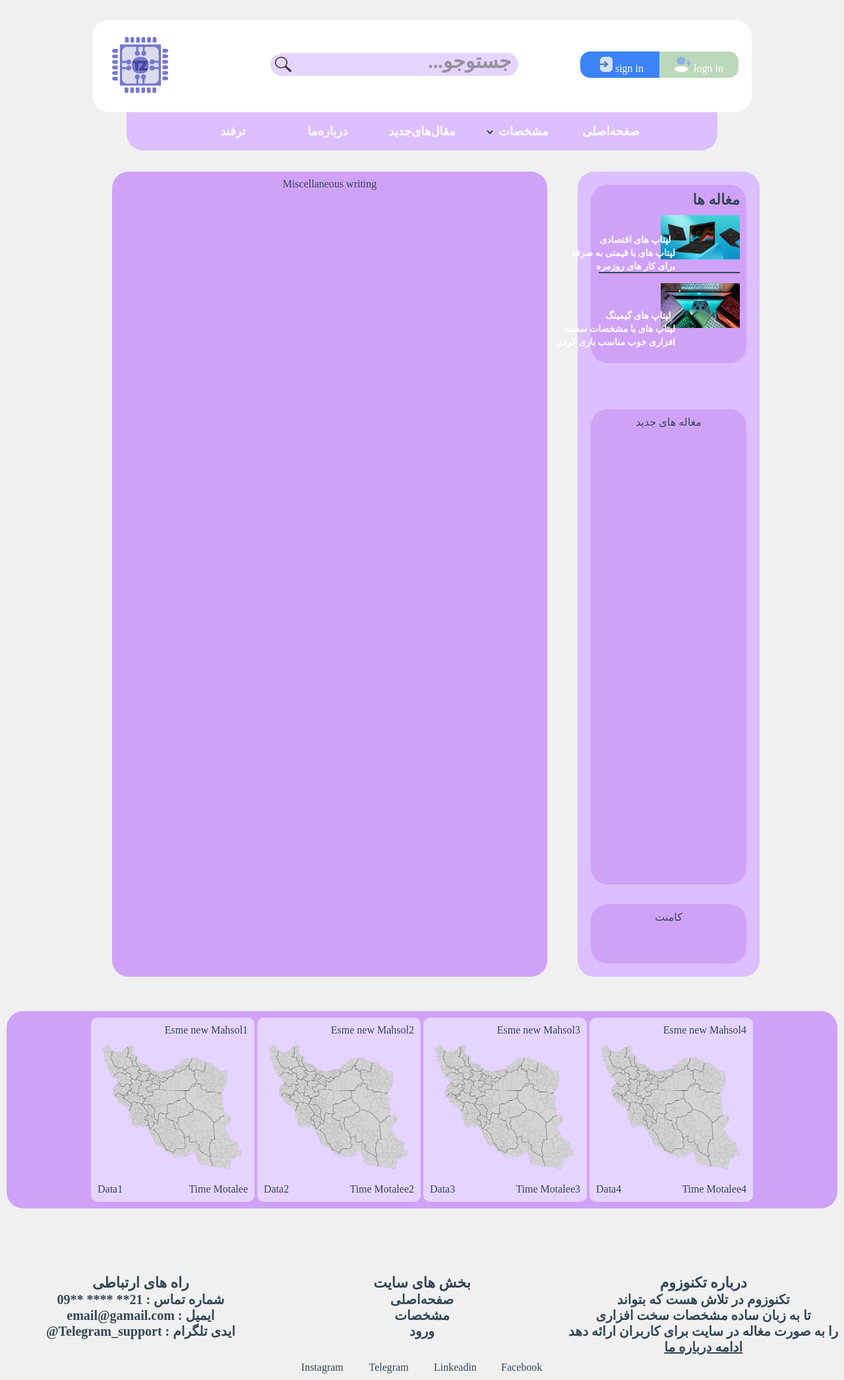
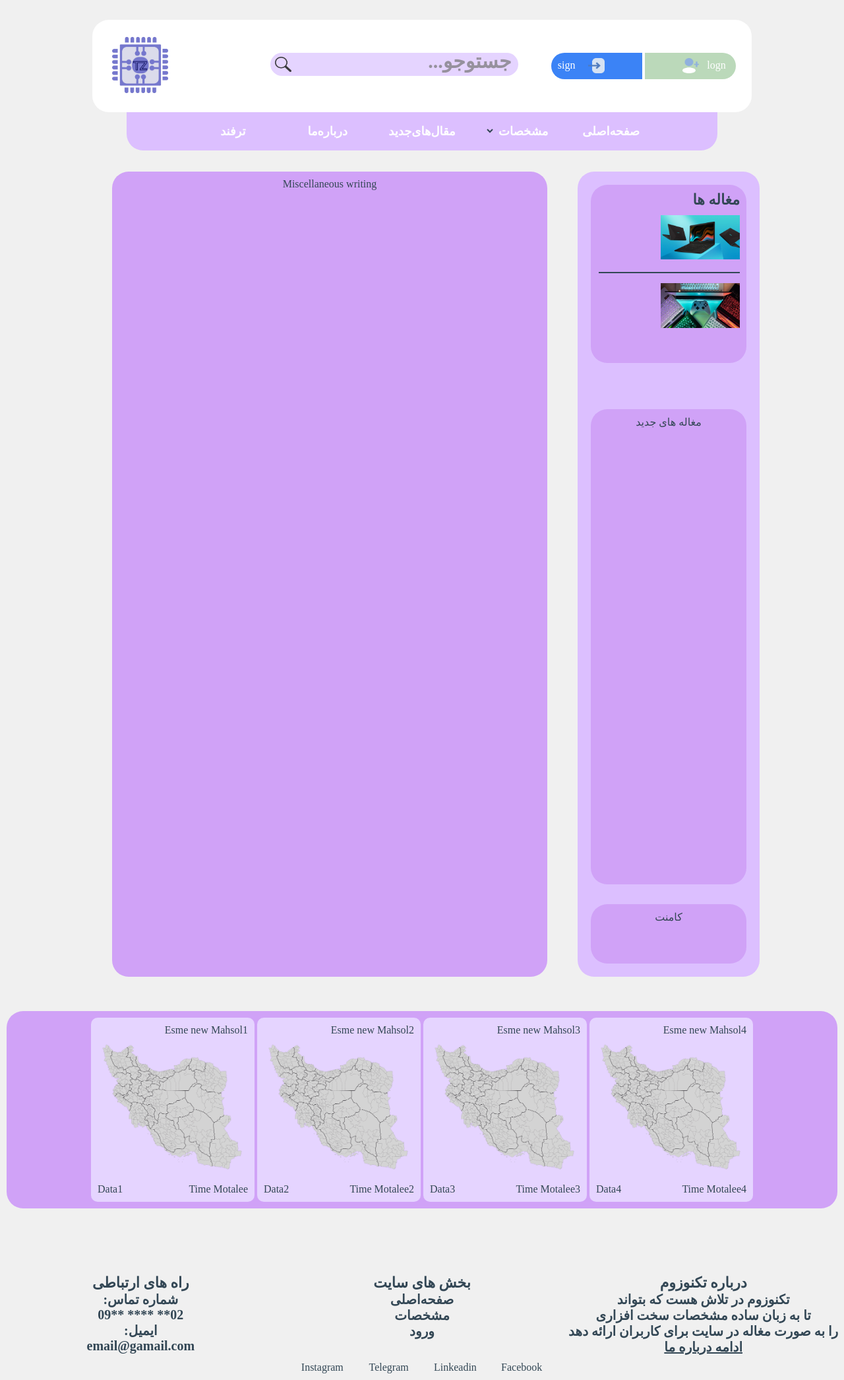
Before and after one commit to amIwrnkm/Website, a PHP site: page /html/Homepage.html in a window 1280 px wide. Shown: the whole page at 66% size. Run offline with PHP 8.4, Linux system fonts and the light colour scheme.

Commit message:
The first layout of mobile and tablet

```diff
--- a/css/Homepage.css
+++ b/css/Homepage.css
@@ -1,10 +1,6 @@
 *{
     padding: 0%;
     margin: 0%;
-}
-a{
-    text-decoration: none;
-    color: white;
 }
 .img{
     width: 25px;
@@ -54,39 +50,13 @@ aside{
     margin-top: 10px;
     width: 120px;
 }
-.matn1{
+.matn1, .matn2{
     position: absolute;
-    right: 20.5%;
-    top: 470px;
     font-size: 14px;
+    right: 20.1%;
 }
-.matn2{
-    position: absolute;
-    right: 20%;
-    top: 490px;
-    font-size: 14px;
-}
-.matn3{
-    position: absolute;
-    right: 20%;
-    top: 510px;
-    font-size: 14px;
-}
-.matn11{
-    position: absolute;
-    right: 20.5%;
-    top: 355px;
-    font-size: 14px;}
-.matn12{
-    position: absolute;
-    right: 20%;
-    top: 375px;
-    font-size: 14px;}
-.matn13{
-    position: absolute;
-    right: 20%;
-    top: 395px;
-    font-size: 14px;}
+.matn1{top: 355px;}
+.matn2{top: 470px;}
 #amain{
     border-radius: 25px;
     background-color: #D0A2F7;
@@ -141,12 +111,3 @@ div img{
     margin-top: 0%;
     margin-bottom: 0%;
 }
-#paksaz{
-    position: absolute;
-    background-color: black;
-    top: 65px;
-    left: 31%;
-    border-radius: 6px;
-    color: white;
-    background-color: white;
-}
--- /dev/null
+++ b/css/eastesna.css
@@ -0,0 +1,4 @@
+#bndal1, #bndal2{
+    display: none;
+}
+#another{ display: none;}
--- a/css/footer.css
+++ b/css/footer.css
@@ -40,5 +40,5 @@ footer a:hover{
 #another li:hover{
     background-color: #3B83F6;
     color: #E5D4FF;
-    border-radius: 15px;
+    border-radius: 10px;
 }
--- a/css/header.css
+++ b/css/header.css
@@ -1,32 +1,38 @@
-a{
-    text-decoration: none;
-    color: white;
-}
+a   {text-decoration: none;
+    color: white;}
 .img{
     width: 25px;
     height: 23px;
     margin-top: 8px;
 }
-#header-right{
-    width: 100%;
-    background-color: white;
-}
+#header-right{width: 30%;}
 #sigin{
     background-color: #3B83F6;
     margin: 0%;
-    width: 120px;
+    width: 48%;
     height: 40px;
     margin-right: 0;
-    border-top-left-radius: 15px;
-    border-bottom-left-radius: 15px;
+    border-top-left-radius: 25px;
+    border-bottom-left-radius: 25px;
+}
+#bndal1{
+    position: absolute;
+    color: white;
+    top: 90px;
+}
+#bndal2{
+    position: absolute;
+    color: white;
+    top: 90px;
+    right: 14%;
 }
 #login{
     background-color: #bbd9ba;
-    width: 120px;
+    width: 48%;
     height: 40px;
     margin: 0;
-    border-top-right-radius: 15px;
-    border-bottom-right-radius: 15px;
+    border-top-right-radius: 25px;
+    border-bottom-right-radius: 25px;
 }
 header{
     display: inline-flex;
@@ -92,6 +98,13 @@ header p{
     top: 80px;
     left: 32%;
 }
+.paksaz{
+    position: absolute;
+    top: 64px;left: 31.2%;
+    color: white;
+    border-bottom-right-radius: 20px;
+    background-color: white;
+}
 nav{
     background-color: #DCBFFF;
     display: inline-block;
@@ -119,8 +132,12 @@ nav a{
 select{
     border-color: #DCBFFF;
     background-color: #DCBFFF;
+    border-top-left-radius: 10px;
+    border-bottom-left-radius: 10px;
     width: 15%;
+    height: 15px;
     color: #334755;
+    padding: 0%;
     text-align: right;
 }
 nav a:hover{
--- /dev/null
+++ b/css/mobile.css
@@ -0,0 +1,12 @@
+aside{
+    display: none;
+}
+article{
+    width: 80%;
+    margin: 10px;
+}
+
+#search-box{width: 23%;}
+#logosite{width: 95%;height: 80px;}
+
+.paksaz{left: 30%;}
--- /dev/null
+++ b/css/tablet.css
@@ -0,0 +1,3 @@
+.matn1,.matn2{
+    display: none;
+}
--- a/html/Homepage.html
+++ b/html/Homepage.html
@@ -7,11 +7,13 @@
     <link rel="stylesheet" href="/css/header.css">
     <link rel="stylesheet" href="/css/Homepage.css">
     <link rel="stylesheet" href="/css/footer.css">
-
+    <link media="only screen and (min-width: 0px) and (max-width: 887px)" rel="stylesheet" href="/css/mobile.css">
+    <link media="only screen and (min-width: 887px) and (max-width: 1500px)" rel="stylesheet" href="/css/tablet.css">
+    <link media="only screen and (min-width: 0px) and (max-width: 1000px)" rel="stylesheet" href="/css/eastesna.css">
 </head>
 <body>
     <header>
-        <div>
+        <div id="header-left">
             <p><a href="Homepage.html"><img src="/img/Logo.png" id="logosite" alt=""></a></p>
         </div>
         <div>
@@ -19,13 +21,13 @@
                 <input type="search" id="search-box" name="q" placeholder="جستوجو..." aria-label="Search through site content">
                 <button id="Search-icon"><img src="/img/Zoom.png" id="zoomimg" alt=""></button>
             </form>
-            <p id="paksaz">ش</p>
+            <p class="paksaz">21</p>
         </div>
-            <div>
-                <div id="header-right">
-                    <p id="login"><a href="Login.html"> <img class="img" src="/img/logn.png" alt=""> logn in</p></a>
-                    <p id="sigin"><a href="signin.html"><img class="img" src="/img/sign.png" alt=""> sign in</p></a>
-                </div>
+            <div id="header-right">
+                <p id="bndal1"><a href="signin.html">sign</a></p>
+                <p id="bndal2"><a href="Login.html">logn</a></p>
+                <p id="sigin"><a href="signin.html"><img class="img" src="/img/sign.png" alt=""></a></p>
+                <p id="login"><a href="Login.html"> <img class="img" src="/img/logn.png" alt=""></a></p>
             </div>
         </header>
     <nav>
@@ -56,18 +58,18 @@
                 <li>
                     <a href="#">
                     <img src="/img/photo1(aghte).jpg" class="photo-maghale">
-                    <p class="matn11">لپتاپ های اقتصادی</p>
-                    <p class="matn12">لپتاپ های با قیمتی به صرفه</p>
-                    <p class="matn13">برای کار های روزمره</p>
+                    <p class="matn1">لپتاپ های اقتصادی<br>
+                    لپتاپ های با قیمتی به صرفه<br>
+                    برای کار های روزمره</p>
                     </a>
                 </li>
                 <li><p class="Jodasaz"> </p></li>
                 <li>
                     <a href="#">
                     <img src="/img/photo2(game).jpg" class="photo-maghale">
-                    <p class="matn1">لپتاپ های گیمینگ</p>
-                    <p class="matn2">لپتاپ های با مشخصات سخت</p>
-                    <p class="matn3"> افزاری خوب مناسب بازی کردن</p>
+                    <p class="matn2">لپتاپ های گیمینگ<br>
+                    لپتاپ های با مشخصات سخت<br>
+                     افزاری خوب مناسب بازی کردن</p>
                     </a>
                 </li>
             </ul>
@@ -104,9 +106,8 @@
     <footer>
         <div>
             <p class="bold">راه های ارتباطی</p>
-            <p>شماره تماس : 21** **** **09</p>
-            <p>email@gamail.com : ایمیل</p>
-            <p>@Telegram_support : ایدی تلگرام</p>
+            <p>:شماره تماس</p><p>09** **** **02</p>
+            <p> :ایمیل<p>email@gamail.com</p></p>
         </div>
         <div>
             <ul>
@@ -118,9 +119,9 @@
         </div>
         <div>
             <p class="bold">درباره تکنوزوم </p>
-            <p>تکنوزوم در تلاش هست که بتواند</p>
-            <p>تا به زبان ساده مشخصات سخت افزاری</p>
-            <p>را به صورت مغاله در سایت برای کاربران ارائه دهد</p>
+            <p>تکنوزوم در تلاش هست که بتواند<br>
+            تا به زبان ساده مشخصات سخت افزاری<br>
+            را به صورت مغاله در سایت برای کاربران ارائه دهد<br></p>
             <p><a href="abuotpage.html"><u>  ادامه درباره ما  </u></a></p>
         </div>
     </footer>
--- a/html/signin.html
+++ b/html/signin.html
@@ -22,7 +22,9 @@
     </div>
     <div>
       <img id="passimg2" src="/img/password.png">
-      <input type="password" placeholder="again" id="password1">
+      <input type="password" placeholder="confirm
+
+      " id="password1">
     </div>
       <p class="Jodasaz"> </p>
     <div id="fld">
```
Also changed, not shown: html/abuotpage.html (+15 -18 lines).
